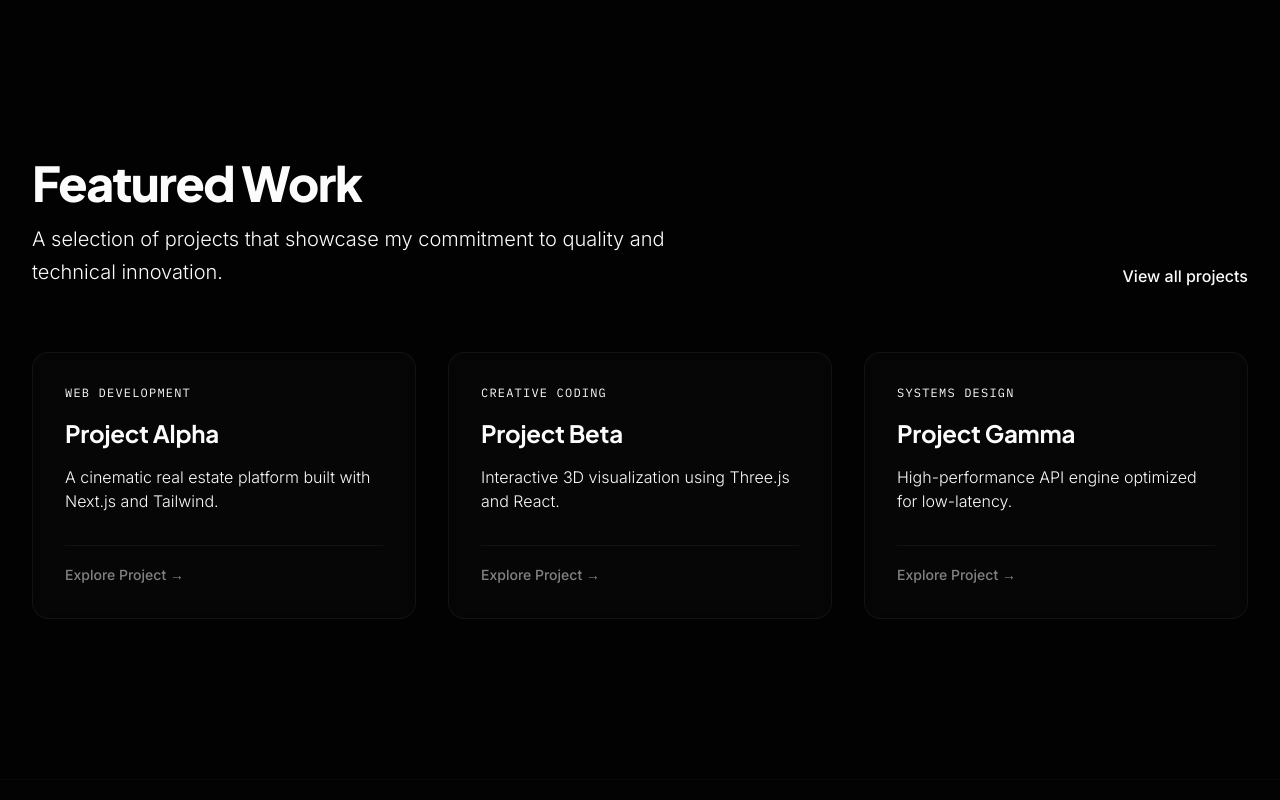
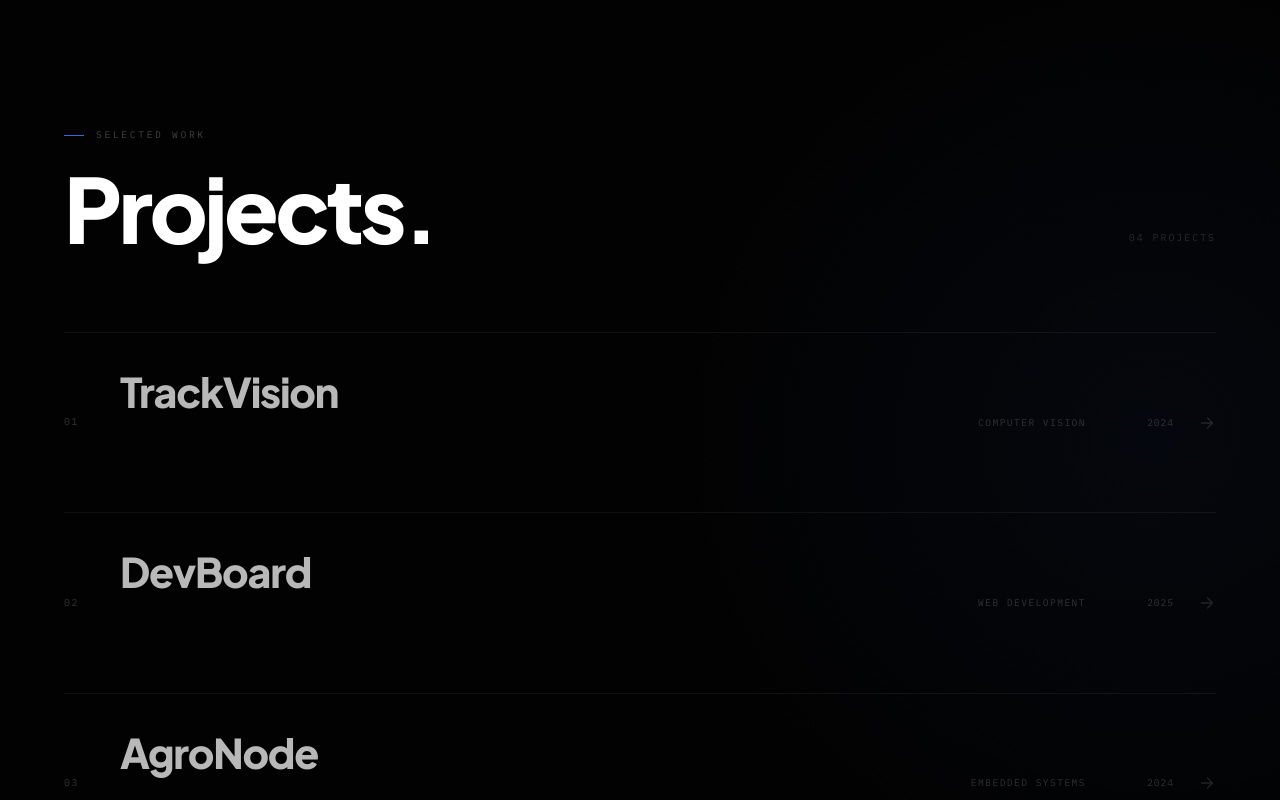
Before and after one commit to SithikaWeerasinghe/Sithika_Weerasinghe, a Next.js app: page / in a window 1280 px wide. Shown: the part 1560-2360 px from the top of the page. Built offline with nearby package versions, Linux system fonts and the light colour scheme.

Commit message:
project field upgrade

```diff
--- a/src/components/sections/Projects.tsx
+++ b/src/components/sections/Projects.tsx
@@ -1,41 +1,360 @@
-import React from "react";
-import { Container } from "@/components/ui/Container";
+"use client";
+
+import { useState } from "react";
+import { motion } from "motion/react";
+
+const PROJECTS = [
+  {
+    id: "01",
+    name: "TrackVision",
+    category: "Computer Vision",
+    tech: ["Python", "YOLOv8", "OpenCV", "Raspberry Pi"],
+    year: "2024",
+    href: "#",
+    description: "Real-time pedestrian & vehicle detection system. Runs on Raspberry Pi with 94% accuracy across 6 object classes.",
+  },
+  {
+    id: "02",
+    name: "DevBoard",
+    category: "Web Development",
+    tech: ["Next.js", "TypeScript", "Tailwind", "Node.js"],
+    year: "2025",
+    href: "#",
+    description: "Collaborative task management app for dev teams. Drag-and-drop kanban, real-time updates, and GitHub integration.",
+  },
+  {
+    id: "03",
+    name: "AgroNode",
+    category: "Embedded Systems",
+    tech: ["ESP32", "C/C++", "Python", "MQTT"],
+    year: "2024",
+    href: "#",
+    description: "IoT crop health monitoring network. Tracks soil moisture, temperature, and humidity — streams live data to a web dashboard.",
+  },
+  {
+    id: "04",
+    name: "NeuralLens",
+    category: "Machine Learning",
+    tech: ["PyTorch", "OpenCV", "Python"],
+    year: "2023",
+    href: "#",
+    description: "Custom CNN image classification pipeline. Trained on 12k images with data augmentation — 91% validation accuracy.",
+  },
+];
 
 export function Projects() {
-  const projects = [
-    { title: "Project Alpha", category: "Web Development", description: "A cinematic real estate platform built with Next.js and Tailwind." },
-    { title: "Project Beta", category: "Creative Coding", description: "Interactive 3D visualization using Three.js and React." },
-    { title: "Project Gamma", category: "Systems Design", description: "High-performance API engine optimized for low-latency." },
-  ];
+  const [hovered, setHovered] = useState<number | null>(null);
 
   return (
-    <section id="projects" className="section-padding bg-black/20">
-      <Container>
-        <div className="flex flex-col md:flex-row justify-between items-end mb-16 gap-4">
-          <div className="max-w-2xl">
-            <h2 className="text-4xl md:text-5xl font-extrabold mb-4" style={{ fontFamily: "var(--font-display)", letterSpacing: "-0.03em" }}>Featured Work</h2>
-            <p className="text-xl text-muted leading-relaxed" style={{ fontFamily: "var(--font-sans)", fontWeight: 300 }}>
-              A selection of projects that showcase my commitment to quality and technical innovation.
-            </p>
+    <section
+      id="projects"
+      className="relative overflow-hidden border-t"
+      style={{
+        background: "#020202",
+        borderColor: "rgba(255,255,255,0.04)",
+      }}
+    >
+      {/* Ambient glow — right side */}
+      <div
+        className="absolute inset-0 pointer-events-none"
+        style={{
+          background:
+            "radial-gradient(ellipse 55% 55% at 90% 35%, rgba(53,105,226,0.05) 0%, transparent 70%)",
+        }}
+      />
+
+      <div
+        style={{
+          paddingLeft: "clamp(1.5rem, 5vw, 6rem)",
+          paddingRight: "clamp(1.5rem, 5vw, 6rem)",
+          paddingTop: "clamp(5rem, 10vw, 9rem)",
+          paddingBottom: "clamp(5rem, 10vw, 9rem)",
+        }}
+      >
+        {/* ── Section Header ── */}
+        <motion.div
+          className="flex items-end justify-between mb-16 lg:mb-20"
+          initial={{ opacity: 0, y: 20 }}
+          whileInView={{ opacity: 1, y: 0 }}
+          transition={{ duration: 1.1, ease: [0.22, 1, 0.36, 1] }}
+          viewport={{ once: false, amount: 0.3 }}
+        >
+          <div>
+            <div className="flex items-center gap-3 mb-5">
+              <div className="w-5 h-px" style={{ background: "var(--color-brand)" }} />
+              <span
+                style={{
+                  fontFamily: "var(--font-mono)",
+                  fontSize: "0.6rem",
+                  letterSpacing: "0.28em",
+                  color: "rgba(255,255,255,0.25)",
+                  textTransform: "uppercase",
+                }}
+              >
+                Selected Work
+              </span>
+            </div>
+            <h2
+              className="font-extrabold text-white"
+              style={{
+                fontFamily: "var(--font-display)",
+                fontSize: "clamp(3.5rem, 7vw, 6.5rem)",
+                letterSpacing: "-0.04em",
+                lineHeight: 1,
+              }}
+            >
+              Projects.
+            </h2>
           </div>
-          <a href="#" className="text-brand font-medium hover:underline flex items-center gap-2" style={{ fontFamily: "var(--font-sans)" }}>
-            View all projects
-          </a>
+
+          <span
+            style={{
+              fontFamily: "var(--font-mono)",
+              fontSize: "0.62rem",
+              letterSpacing: "0.2em",
+              color: "rgba(255,255,255,0.15)",
+              textTransform: "uppercase",
+              paddingBottom: "0.4rem",
+            }}
+          >
+            {String(PROJECTS.length).padStart(2, "0")} Projects
+          </span>
+        </motion.div>
+
+        {/* ── Top divider ── */}
+        <div
+          className="w-full h-px"
+          style={{ background: "rgba(255,255,255,0.06)" }}
+        />
+
+        {/* ── Project Rows ── */}
+        <div>
+          {PROJECTS.map((project, i) => (
+            <motion.div
+              key={project.id}
+              initial={{ opacity: 0, y: 14 }}
+              whileInView={{ opacity: 1, y: 0 }}
+              transition={{
+                duration: 0.9,
+                ease: [0.22, 1, 0.36, 1],
+                delay: i * 0.07,
+              }}
+              viewport={{ once: false, amount: 0.2 }}
+            >
+              <a
+                href={project.href}
+                onClick={(e) => e.preventDefault()}
+                className="relative flex items-center py-7 lg:py-9"
+                onMouseEnter={() => setHovered(i)}
+                onMouseLeave={() => setHovered(null)}
+                style={{
+                  borderBottom: "1px solid rgba(255,255,255,0.06)",
+                  textDecoration: "none",
+                  cursor: "pointer",
+                }}
+              >
+                {/* Hover bg + left border */}
+                <div
+                  style={{
+                    position: "absolute",
+                    inset: 0,
+                    opacity: hovered === i ? 1 : 0,
+                    background:
+                      "linear-gradient(to right, rgba(53,105,226,0.06) 0%, transparent 55%)",
+                    borderLeft: `2px solid ${hovered === i ? "var(--color-brand)" : "transparent"}`,
+                    transition:
+                      "opacity 0.45s cubic-bezier(0.22,1,0.36,1), border-color 0.45s",
+                    pointerEvents: "none",
+                  }}
+                />
+
+                {/* Number */}
+                <span
+                  className="relative flex-shrink-0"
+                  style={{
+                    fontFamily: "var(--font-mono)",
+                    fontSize: "0.62rem",
+                    letterSpacing: "0.15em",
+                    width: "3.5rem",
+                    color:
+                      hovered === i
+                        ? "var(--color-brand)"
+                        : "rgba(255,255,255,0.2)",
+                    transition: "color 0.35s ease",
+                  }}
+                >
+                  {project.id}
+                </span>
+
+                {/* Project name + description */}
+                <span
+                  className="relative flex-1 flex flex-col"
+                  style={{
+                    transform:
+                      hovered === i ? "translateX(10px)" : "translateX(0)",
+                    transition: "transform 0.4s cubic-bezier(0.22,1,0.36,1)",
+                  }}
+                >
+                  <span
+                    className="font-extrabold"
+                    style={{
+                      fontFamily: "var(--font-display)",
+                      fontSize: "clamp(1.5rem, 3.2vw, 2.8rem)",
+                      letterSpacing: "-0.03em",
+                      lineHeight: 1.1,
+                      color:
+                        hovered === i ? "#ffffff" : "rgba(255,255,255,0.72)",
+                      transition: "color 0.4s cubic-bezier(0.22,1,0.36,1)",
+                    }}
+                  >
+                    {project.name}
+                  </span>
+                  <span
+                    className="hidden lg:block mt-1.5"
+                    style={{
+                      fontFamily: "var(--font-sans)",
+                      fontSize: "0.78rem",
+                      color: "rgba(255,255,255,0.35)",
+                      lineHeight: 1.5,
+                      maxWidth: "38ch",
+                      opacity: hovered === i ? 1 : 0,
+                      transform: hovered === i ? "translateY(0)" : "translateY(4px)",
+                      transition:
+                        "opacity 0.4s ease, transform 0.4s cubic-bezier(0.22,1,0.36,1)",
+                    }}
+                  >
+                    {project.description}
+                  </span>
+                </span>
+
+                {/* Tech tags — visible only on hover, desktop only */}
+                <div
+                  className="hidden lg:flex items-center gap-2 mr-10"
+                  style={{
+                    opacity: hovered === i ? 1 : 0,
+                    transition: "opacity 0.35s ease",
+                    flexShrink: 0,
+                  }}
+                >
+                  {project.tech.map((t) => (
+                    <span
+                      key={t}
+                      style={{
+                        fontFamily: "var(--font-mono)",
+                        fontSize: "0.52rem",
+                        letterSpacing: "0.12em",
+                        color: "rgba(255,255,255,0.35)",
+                        padding: "3px 7px",
+                        border: "1px solid rgba(255,255,255,0.08)",
+                        borderRadius: "2px",
+                        textTransform: "uppercase",
+                        whiteSpace: "nowrap",
+                      }}
+                    >
+                      {t}
+                    </span>
+                  ))}
+                </div>
+
+                {/* Category */}
+                <span
+                  className="hidden md:block flex-shrink-0"
+                  style={{
+                    fontFamily: "var(--font-mono)",
+                    fontSize: "0.6rem",
+                    letterSpacing: "0.15em",
+                    textTransform: "uppercase",
+                    width: "10rem",
+                    textAlign: "right",
+                    color:
+                      hovered === i
+                        ? "rgba(255,255,255,0.4)"
+                        : "rgba(255,255,255,0.18)",
+                    transition: "color 0.35s ease",
+                  }}
+                >
+                  {project.category}
+                </span>
+
+                {/* Year */}
+                <span
+                  className="hidden lg:block flex-shrink-0 ml-8"
+                  style={{
+                    fontFamily: "var(--font-mono)",
+                    fontSize: "0.6rem",
+                    letterSpacing: "0.1em",
+                    width: "3.5rem",
+                    textAlign: "right",
+                    color: "rgba(255,255,255,0.18)",
+                  }}
+                >
+                  {project.year}
+                </span>
+
+                {/* Arrow */}
+                <span
+                  className="ml-6 flex-shrink-0"
+                  style={{
+                    color:
+                      hovered === i
+                        ? "var(--color-brand)"
+                        : "rgba(255,255,255,0.12)",
+                    transform:
+                      hovered === i ? "translateX(4px)" : "translateX(0)",
+                    transition:
+                      "color 0.35s ease, transform 0.4s cubic-bezier(0.22,1,0.36,1)",
+                  }}
+                >
+                  <svg
+                    width="18"
+                    height="18"
+                    viewBox="0 0 18 18"
+                    fill="none"
+                    aria-hidden="true"
+                  >
+                    <path
+                      d="M3.5 9h11M9.5 4l5 5-5 5"
+                      stroke="currentColor"
+                      strokeWidth="1.4"
+                      strokeLinecap="round"
+                      strokeLinejoin="round"
+                    />
+                  </svg>
+                </span>
+              </a>
+            </motion.div>
+          ))}
         </div>
 
-        <div className="grid grid-cols-1 md:grid-cols-2 lg:grid-cols-3 gap-8">
-          {projects.map((project, i) => (
-            <div key={i} className="group glass p-8 rounded-2xl card-hover">
-              <p className="text-xs font-mono text-brand mb-4 uppercase tracking-widest" style={{ fontFamily: "var(--font-mono)" }}>{project.category}</p>
-              <h3 className="text-2xl font-bold mb-4" style={{ fontFamily: "var(--font-display)", letterSpacing: "-0.01em" }}>{project.title}</h3>
-              <p className="text-muted mb-8" style={{ fontFamily: "var(--font-sans)", fontWeight: 300 }}>{project.description}</p>
-              <div className="pt-4 border-t border-white/[0.05] group-hover:border-brand/20 transition-colors">
-                <span className="text-sm font-medium opacity-50 group-hover:opacity-100 transition-opacity" style={{ fontFamily: "var(--font-sans)" }}>Explore Project →</span>
-              </div>
-            </div>
-          ))}
-        </div>
-      </Container>
+        {/* ── Footer rule ── */}
+        <motion.div
+          className="mt-14 flex items-center gap-6"
+          initial={{ opacity: 0 }}
+          whileInView={{ opacity: 1 }}
+          transition={{ duration: 1, ease: "easeOut", delay: 0.25 }}
+          viewport={{ once: false, amount: 0.5 }}
+        >
+          <div
+            className="flex-1 h-px"
+            style={{
+              background:
+                "linear-gradient(to right, var(--color-brand), rgba(53,105,226,0.15), transparent)",
+            }}
+          />
+          <span
+            style={{
+              fontFamily: "var(--font-mono)",
+              fontSize: "0.58rem",
+              letterSpacing: "0.2em",
+              color: "rgba(255,255,255,0.15)",
+              textTransform: "uppercase",
+              flexShrink: 0,
+            }}
+          >
+            More coming soon
+          </span>
+        </motion.div>
+      </div>
     </section>
   );
 }
```
